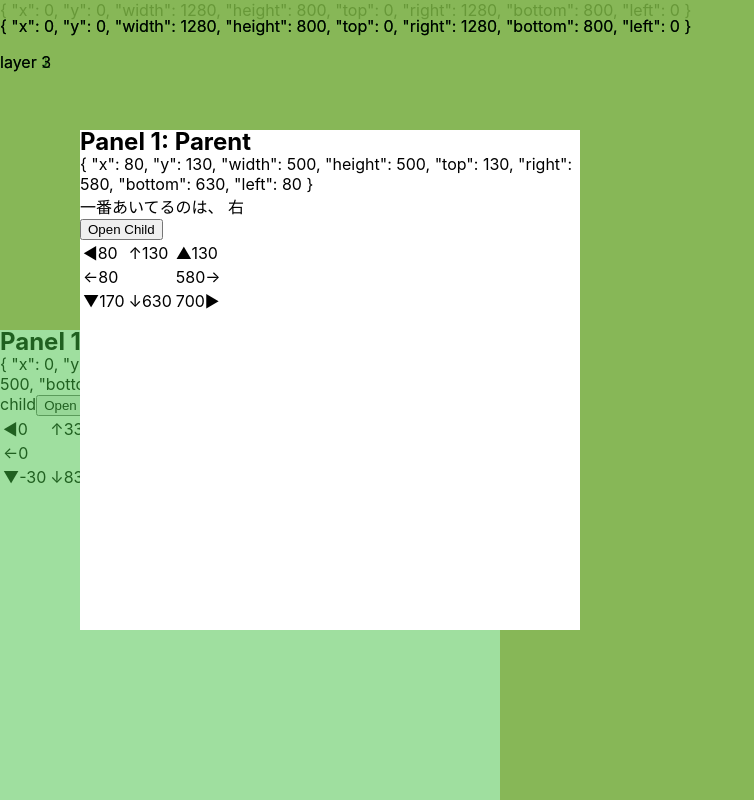
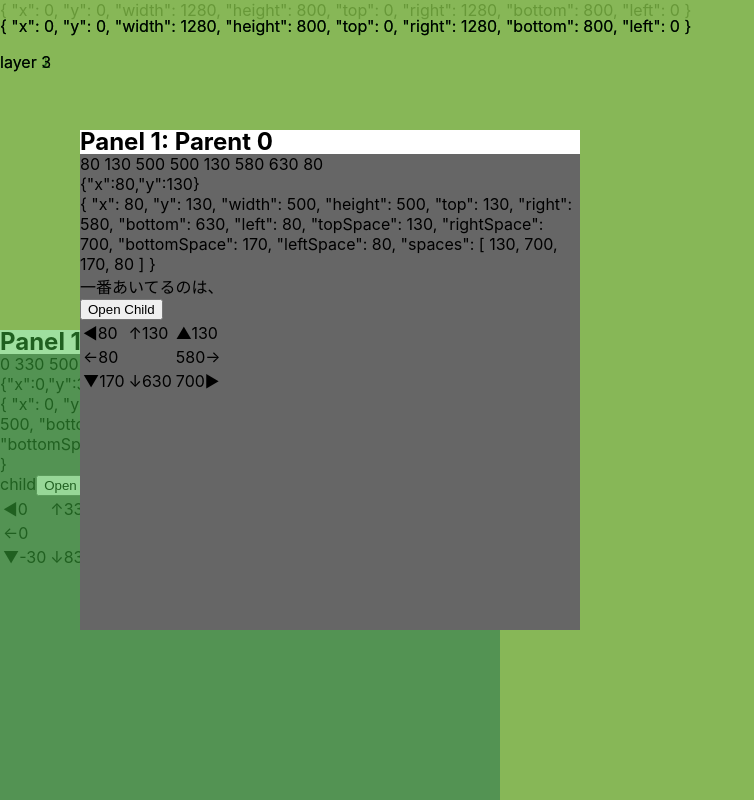
Before and after one commit to fumicode/fuzzy-session-react, a React (Create React App) app: page / in a window 1280 px wide. Shown: the whole page, without its empty margins (0-754 px from the left). Built offline with nearby package versions, Linux system fonts and the light colour scheme.

Commit message:
位置がぴったり合うように試行錯誤中

```diff
--- a/src/00_Framework/02_PanelSystem.tsx
+++ b/src/00_Framework/02_PanelSystem.tsx
@@ -20,6 +20,8 @@ export const PanelSystem: FC<PanelSystemViewModel> = styled(
       undefined
     );
 
+    console.log("render panel system");
+
     if (rect) {
     }
     const handleChangeWindow = () => {
@@ -27,9 +29,13 @@ export const PanelSystem: FC<PanelSystemViewModel> = styled(
       if (!doc) {
         throw new Error("panel not found");
       }
+      console.log("おまちかね！handle change window だよ！");
+
+      setLayerOrder(layerOrder);
+      setChildPosition(childPosition);
+      setParentPosition(parentPosition);
 
       setRect(doc.getBoundingClientRect());
-      console.log(rect);
     };
     useEffect(handleChangeWindow, [
       rect?.x,
@@ -64,6 +70,17 @@ export const PanelSystem: FC<PanelSystemViewModel> = styled(
 
     const zIndexCalcurator = new ZIndexCalcurator(layerOrder);
 
+    useEffect(() => {
+      handleChangeWindow();
+      console.log({ childPosition, parentPosition });
+    }, [
+      childPosition.x,
+      childPosition.y,
+      parentPosition.x,
+      parentPosition.y,
+
+      layerOrder.join(","),
+    ]);
     return (
       <div className={className} ref={docRef}>
         <Layer zIndex={zIndexCalcurator.getZIndex("layer1empty")}>
@@ -77,14 +94,18 @@ export const PanelSystem: FC<PanelSystemViewModel> = styled(
                 title="Child"
                 position={childPosition}
                 size={{ width: 500, height: 500 }}
+                zIndex={zIndexCalcurator.getZIndex("layer2child")}
                 parentSize={rect}
                 onPanelChange={(smartRect: SmartRect) => {
+                  /*
                   const directions = ["上", "右", "下", "左"];
                   const maxSpace = Math.max(...smartRect.spaces);
                   const maxIndex = smartRect.spaces.findIndex(
                     (item) => item === maxSpace
                   );
                   setSpacingDirection(directions[maxIndex]);
+                  */
+                  handleChangeWindow();
                 }}
                 onChildOpen={(smartRect: SmartRect) => {
                   const maxSpace = Math.max(...smartRect.spaces);
@@ -134,13 +155,17 @@ export const PanelSystem: FC<PanelSystemViewModel> = styled(
                 position={parentPosition}
                 size={{ width: 500, height: 500 }}
                 parentSize={rect}
+                zIndex={zIndexCalcurator.getZIndex("layer2parent")}
                 onPanelChange={(smartRect: SmartRect) => {
+                  /*
                   const directions = ["上", "右", "下", "左"];
                   const maxSpace = Math.max(...smartRect.spaces);
                   const maxIndex = smartRect.spaces.findIndex(
                     (item) => item === maxSpace
                   );
                   setSpacingDirection(directions[maxIndex]);
+                  */
+                  handleChangeWindow();
                 }}
                 onChildOpen={(smartRect: SmartRect) => {
                   //const directions = ["上", "右", "下", "左"];
--- a/src/00_Framework/Panel/02_Panel.tsx
+++ b/src/00_Framework/Panel/02_Panel.tsx
@@ -1,10 +1,35 @@
-import { FC, useEffect } from "react";
+import { FC, RefObject, useCallback, useEffect } from "react";
 import styled from "styled-components";
 import ViewModel from "../00_ViewModel";
 import React from "react";
 import { log } from "console";
 import SmartRect from "./01_SmartRect";
 import { Point2, Size2 } from "../00_Point";
+
+// 引数のtargetProperty をDOMRectのもつPropertyに限定する
+type DOMRectProperty = keyof Omit<DOMRect, "toJSON">;
+
+// RefObjectの型は div, span, p, input などのさまざまなHTML要素に対応できるようにextendsで制限をかけつつ抽象化
+export const useGetElementProperty = <T extends HTMLElement>(
+  elementRef: RefObject<T>
+) => {
+  const getElementProperty = useCallback(
+    (targetProperty: DOMRectProperty): number => {
+      const clientRect = elementRef.current?.getBoundingClientRect();
+      if (clientRect) {
+        return clientRect[targetProperty];
+      }
+
+      // clientRect が undefined のときはデフォルトで0を返すようにする
+      return 0;
+    },
+    [elementRef]
+  );
+
+  return {
+    getElementProperty,
+  };
+};
 
 interface PanelProps {
   //string: テキトーな型
@@ -16,6 +41,8 @@ interface PanelProps {
   size: Size2;
 
   parentSize?: Size2;
+
+  zIndex?: number;
 
   children?: React.ReactNode;
 
@@ -29,27 +56,35 @@ export const Panel: FC<PanelProps> = styled(
     className,
     title: name,
 
+    position,
+    size,
     parentSize,
+
+    zIndex: z,
 
     children,
 
     onPanelChange,
     onChildOpen,
   }: PanelProps) => {
+    const [phase, setPhase] = React.useState<0 | 1>(0);
     const panelRef = React.useRef<HTMLDivElement>(null);
-    const [rect, setRect] = React.useState<DOMRectReadOnly | undefined>(
-      undefined
-    );
+    const { getElementProperty } =
+      useGetElementProperty<HTMLDivElement>(panelRef);
 
-    const smartRect =
-      rect &&
-      parentSize &&
-      new SmartRect(rect, {
-        width: parentSize.width,
-        height: parentSize.height,
-      });
+    const [rect, setRect] = React.useState<SmartRect | undefined>(undefined);
+
+    const [zIndex, setZIndex] = React.useState<number>(z || 0);
+    console.log(`render panel "${name}"`);
+
+    console.log({ position });
 
     useEffect(() => {
+      console.log("useEffect panel ref calc");
+
+      if (phase === 1) {
+        return;
+      }
       const panel = panelRef.current;
       if (!panel) {
         console.log("panel not found");
@@ -65,38 +100,70 @@ export const Panel: FC<PanelProps> = styled(
         throw new Error("parentWidth or parentHeight is undefined");
       }
 
-      setRect(panel.getBoundingClientRect());
+      /////
+      console.log("parentSize", parentSize);
 
-      const smartRect = new SmartRect(
-        panel.getBoundingClientRect(),
-        parentSize
-      );
+      const r = new SmartRect(panel.getBoundingClientRect(), parentSize);
 
-      onPanelChange(smartRect);
+      setRect(r);
+      setZIndex(zIndex);
+      setPhase(1);
+      onPanelChange(r);
     }, [
-      rect?.x,
-      rect?.y,
-      rect?.width,
-      rect?.height,
+      position,
+      position.x,
+      position.y,
+      size.width,
+      size.height,
       parentSize?.width,
       parentSize?.height,
+      z,
+      phase,
     ]);
 
+    useEffect(() => {
+      console.log("useEffect reset phase");
+      setPhase(0);
+    }, []);
+
     return (
-      <article className={className} ref={panelRef}>
+      <article className={className} ref={panelRef} style={{ zIndex: z }}>
         <header className="e-header">
-          <h1 className="e-title">Panel 1: {name}</h1>
+          <h1 className="e-title">
+            Panel 1: {name} {phase}
+          </h1>
         </header>
-        <div className="e-body">
+        <div
+          className="e-body"
+          style={{ background: `hsla(0,0%,${40 + phase * 40}%)` }}
+        >
+          <p>
+            {getElementProperty("x") +
+              " " +
+              getElementProperty("y") +
+              " " +
+              getElementProperty("height") +
+              " " +
+              getElementProperty("width") +
+              " " +
+              getElementProperty("top") +
+              " " +
+              getElementProperty("right") +
+              " " +
+              getElementProperty("bottom") +
+              " " +
+              getElementProperty("left")}
+          </p>
+          <p>{JSON.stringify(position)}</p>
           <p>{rect && JSON.stringify(rect, null, "  ")}</p>
           {children}
           <button
             onClick={() => {
-              if (!smartRect) {
+              if (!rect) {
                 return;
               }
 
-              onChildOpen(smartRect);
+              onChildOpen(rect);
             }}
           >
             Open Child
@@ -104,19 +171,19 @@ export const Panel: FC<PanelProps> = styled(
 
           <table>
             <tr>
-              <td>◀{smartRect?.leftSpace}</td>
-              <td>↑{smartRect?.top}</td>
-              <td>▲{smartRect?.topSpace}</td>
+              <td>◀{rect?.leftSpace}</td>
+              <td>↑{rect?.top}</td>
+              <td>▲{rect?.topSpace}</td>
             </tr>
             <tr>
-              <td>←{smartRect?.left}</td>
+              <td>←{rect?.left}</td>
               <td></td>
-              <td>{smartRect?.right}→</td>
+              <td>{rect?.right}→</td>
             </tr>
             <tr>
-              <td>▼{smartRect?.bottomSpace}</td>
-              <td>↓{smartRect?.bottom}</td>
-              <td>{smartRect?.rightSpace}▶</td>
+              <td>▼{rect?.bottomSpace}</td>
+              <td>↓{rect?.bottom}</td>
+              <td>{rect?.rightSpace}▶</td>
             </tr>
           </table>
         </div>
```
